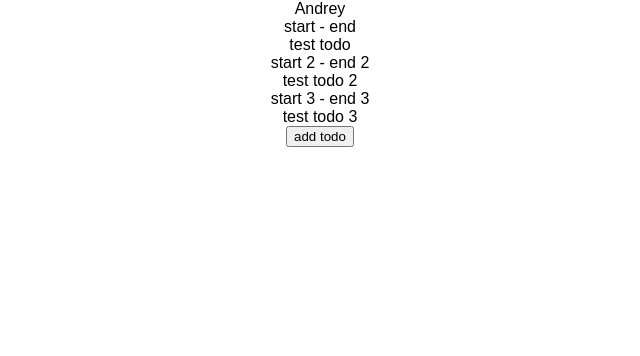
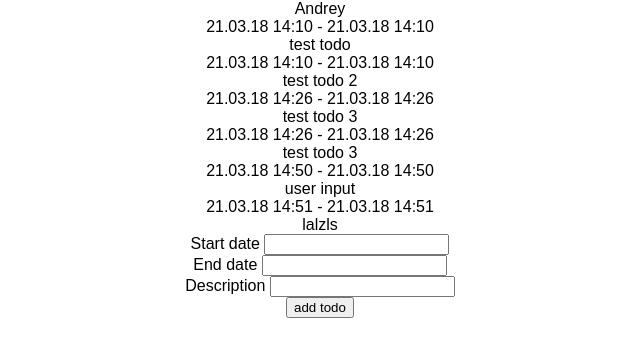
Before and after one commit to SasimovichAndrey/ReactDayPlanner, a React (Create React App) app in the folder react-dayplanner/: page / in a window 1280 px wide. Shown: the top 356 px of the page, without its empty margins (320-960 px from the left). Built offline with nearby package versions, Linux system fonts and the light colour scheme; data requests are answered from the project's data file.

Commit message:
add new todo form

```diff
--- a/react-dayplanner/db.json
+++ b/react-dayplanner/db.json
@@ -2,21 +2,39 @@
   "todos": [
     {
       "id": 1,
-      "startTime": "start",
-      "endTime": "end",
+      "startTime": "2018-03-21T14:10:00.974Z",
+      "endTime": "2018-03-21T14:10:00.974Z",
       "description": "test todo"
     },
     {
       "id": 2,
-      "startTime": "start 2",
-      "endTime": "end 2",
+      "startTime": "2018-03-21T14:10:00.974Z",
+      "endTime": "2018-03-21T14:10:00.974Z",
       "description": "test todo 2"
     },
     {
-      "startTime": "start 3",
-      "endTime": "end 3",
+      "startTime": "2018-03-21T14:26:13.806Z",
+      "endTime": "2018-03-21T14:26:13.806Z",
       "description": "test todo 3",
       "id": 3
+    },
+    {
+      "startTime": "2018-03-21T14:26:17.042Z",
+      "endTime": "2018-03-21T14:26:17.042Z",
+      "description": "test todo 3",
+      "id": 4
+    },
+    {
+      "startTime": "2018-03-21T14:50:17.042Z",
+      "endTime": "2018-03-21T14:50:17.042Z",
+      "description": "user input",
+      "id": 5
+    },
+    {
+      "startTime": "2018-03-21T14:51:17.042Z",
+      "endTime": "2018-03-21T14:51:17.042Z",
+      "description": "lalzls",
+      "id": 6
     }
   ]
 }
--- a/react-dayplanner/package.json
+++ b/react-dayplanner/package.json
@@ -4,6 +4,7 @@
   "private": true,
   "dependencies": {
     "axios": "^0.18.0",
+    "moment": "^2.21.0",
     "react": "^16.2.0",
     "react-dom": "^16.2.0",
     "react-redux": "^5.0.6",
--- a/react-dayplanner/src/App.js
+++ b/react-dayplanner/src/App.js
@@ -1,10 +1,12 @@
 import React, { Component } from 'react';
 import './App.css';
-import Todo from './Todo'
+import Todo from './components/Todo'
 import { connect } from 'react-redux'
 import { bindActionCreators } from 'redux'
 import { addTodo, getTodos } from './actions/todoActions'
 import UserView from './components/User'
+import AddTodoForm from './components/AddTodoForm'
+import moment from 'moment'
 
 class App extends Component {
   componentDidMount(){
@@ -26,16 +28,14 @@ class App extends Component {
       <div className="App">
         <UserView/>
         {this.renderTodoList()}
-        <input type="button" onClick={ () => this.onAddTodo() } value="add todo"/>
+        <AddTodoForm onSubmit={(newTodo) => this.onAddTodo(newTodo)}/>
       </div>
     );
   }
 
-  onAddTodo(){
+  onAddTodo(todoFromForm){
     var newTodo = {
-        startTime: 'start 3',
-        endTime: 'end 3',
-        description: 'test todo 3'
+        ...todoFromForm
     }
 
     this.props.addTodo(newTodo);
--- /dev/null
+++ b/react-dayplanner/src/components/AddTodoForm.js
@@ -0,0 +1,35 @@
+import React, { Component } from 'react'
+import moment from 'moment'
+
+export default class AddTodoForm extends Component{
+    constructor(props){
+        super(props);
+
+        this.state = {
+            startDate: "",
+            endDate: "",
+            description: ""
+        }
+    }
+
+    onSubmit(){
+        var newTodo = {
+            startTime: moment(this.state.startDate),
+            endTime: moment(this.state.endDate),
+            description: this.state.description
+        }
+
+        this.props.onSubmit(newTodo);
+    }
+
+    render(){
+        return(
+            <div>
+                Start date <input value={this.state.startDate} type="text"  onChange={(ev) => this.setState({startDate: ev.target.value})}/><br/>
+                End date <input value={this.state.endDate} type="text"  onChange={(ev) => this.setState({endDate: ev.target.value})}/><br/>
+                Description <input value={this.state.description} type="text"  onChange={(ev) => this.setState({description: ev.target.value})}/><br/>
+                <input type="button" onClick={ () => this.onSubmit() } value="add todo"/>
+            </div>
+        )
+    }
+}
--- a/react-dayplanner/src/Todo.js
+++ b/react-dayplanner/src/components/Todo.js
@@ -1,13 +1,16 @@
 import React, { Component } from 'react'
 import { connect } from 'react-redux'
+import moment from 'moment'
 
 class Todo extends Component{
     render(){
         const { startTime, endTime, description } = this.props;
+        var startDateFormatted = moment(startTime).format("DD.MM.YY HH:mm")
+        var endDateFormatted = moment(endTime).format("DD.MM.YY HH:mm")
 
         return(
             <div>
-                <div>{startTime} - {endTime}</div>
+                <div>{startDateFormatted} - {endDateFormatted}</div>
                 <div>{description}</div>
             </div>
         );
```
Also changed, not shown: 2 other files (tests, documents, lock files or other folders).
